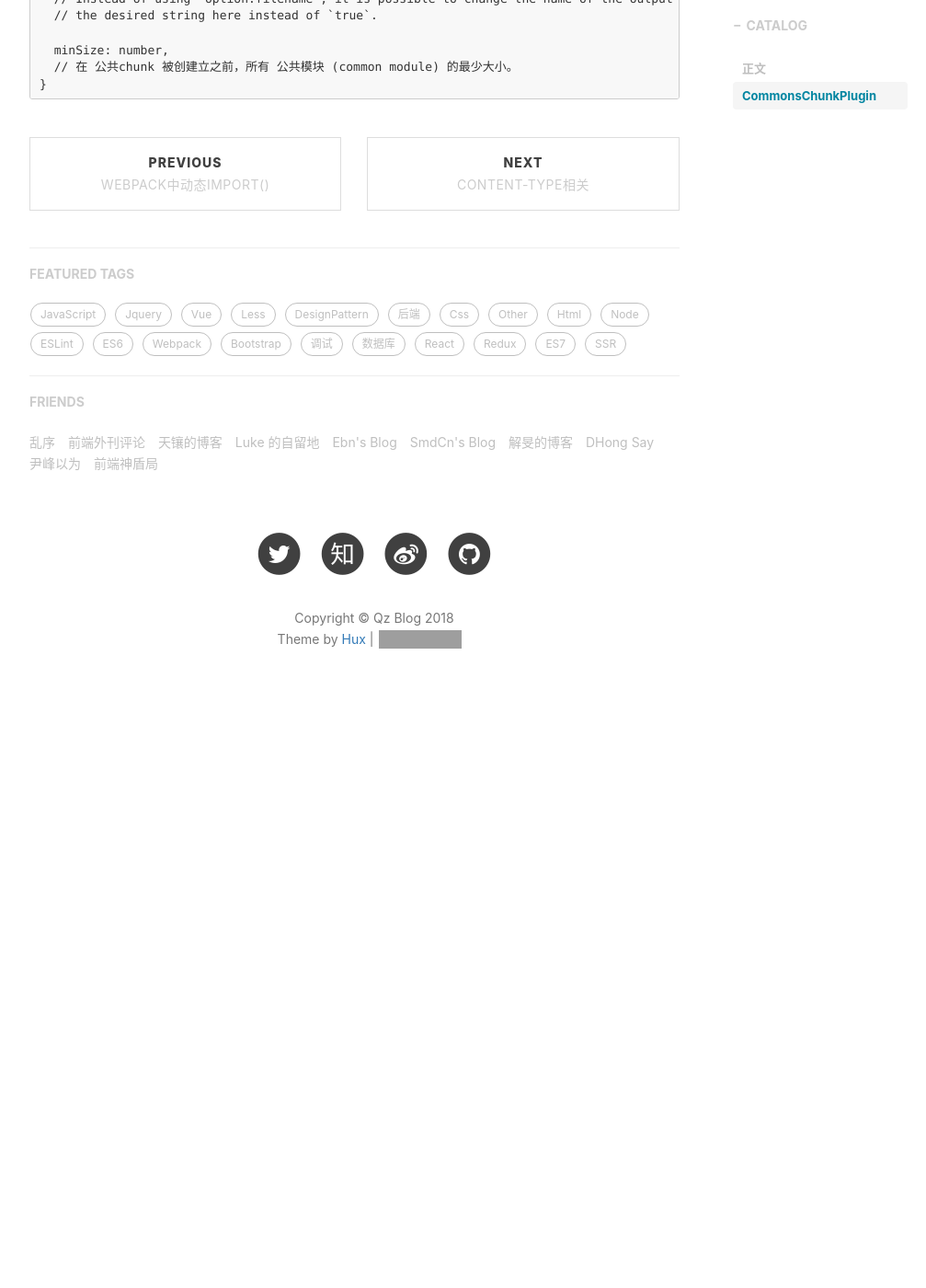
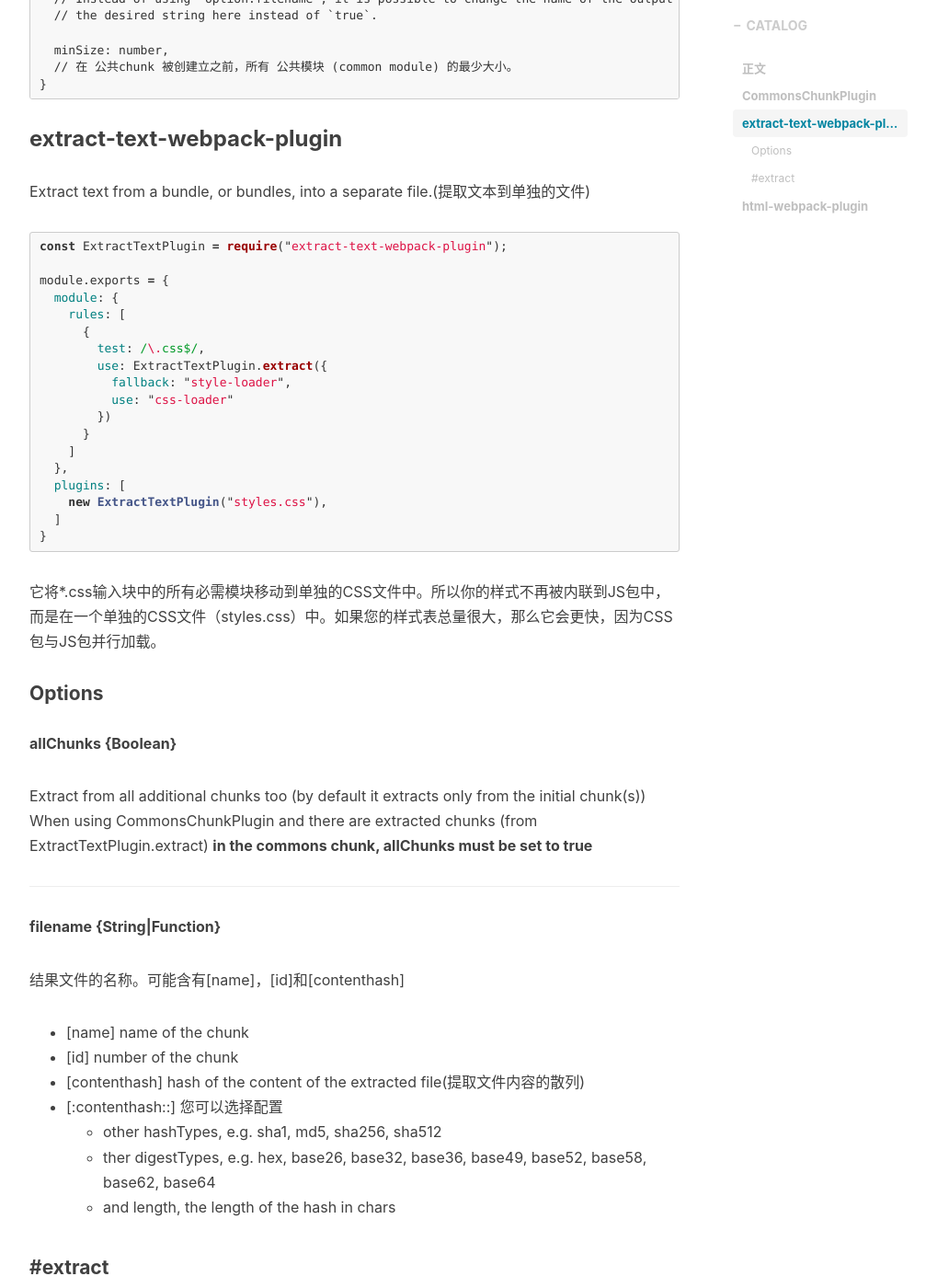
Before and after one commit to stephen-mi/QinZhen001.github.io, a Jekyll site: the page built from _posts/2018-05-19-webpack中的plugin-myblog.markdown, in a window 1280 px wide and 1400 px high, scrolled down 1752 px. Shown: the whole window at 92% size, without its empty margins (233-1240 px from the left). Built offline with Jekyll 4.4.1, drawn with Linux system fonts in a browser that asks for light colours; nearby versions of some CDN libraries; comment, search, counter and statistics services are not loaded; before the commit the page ends 2551 px from its top, so only the background shows below that; some of the changed text lies outside the part shown; grey boxes are pictures that could not be loaded.

Commit message:
qz commit

````diff
--- a/_posts/2018-05-19-webpack中的plugin-myblog.markdown
+++ b/_posts/2018-05-19-webpack中的plugin-myblog.markdown
@@ -69,3 +69,132 @@
   // 在 公共chunk 被创建立之前，所有 公共模块 (common module) 的最少大小。
 }
 ```
+
+### extract-text-webpack-plugin
+Extract text from a bundle, or bundles, into a separate file.(提取文本到单独的文件)
+
+```javascript
+const ExtractTextPlugin = require("extract-text-webpack-plugin");
+
+module.exports = {
+  module: {
+    rules: [
+      {
+        test: /\.css$/,
+        use: ExtractTextPlugin.extract({
+          fallback: "style-loader",
+          use: "css-loader"
+        })
+      }
+    ]
+  },
+  plugins: [
+    new ExtractTextPlugin("styles.css"),
+  ]
+}
+```
+
+它将*.css输入块中的所有必需模块移动到单独的CSS文件中。所以你的样式不再被内联到JS包中，而是在一个单独的CSS文件（styles.css）中。如果您的样式表总量很大，那么它会更快，因为CSS包与JS包并行加载。
+
+
+
+#### Options
+**allChunks 	{Boolean}**
+
+Extract from all additional chunks too (by default it extracts only from the initial chunk(s))
+When using CommonsChunkPlugin and there are extracted chunks (from ExtractTextPlugin.extract) **in the commons chunk, allChunks must be set to true**
+
+
+----------
+
+
+**filename	{String\|Function}**
+
+
+结果文件的名称。可能含有[name]，[id]和[contenthash]
+
+* [name] name of the chunk
+* [id] number of the chunk
+* [contenthash] hash of the content of the extracted file(提取文件内容的散列)
+* [<hashType>:contenthash:<digestType>:<length>] 您可以选择配置
+  * other hashTypes, e.g. sha1, md5, sha256, sha512
+  * ther digestTypes, e.g. hex, base26, base32, base36, base49, base52, base58, base62, base64
+  * and length, the length of the hash in chars
+
+
+
+#### #extract
+ExtractTextPlugin.extract(options: loader | object)
+
+Creates an extracting loader from an existing loader
+
+
+----------
+
+
+options.use	  **{String}/ {Array}/{Object}**
+
+应该用于将资源转换为CSS导出模块的加载程序（必需）
+
+
+----------
+
+
+options.fallback	**{String}/ {Array}/{Object}**
+
+加载器（例如'style-loader'），当CSS没有被提取时应该被使用（例如在一个额外的块中allChunks: false）
+
+
+----------
+
+
+options.publicPath	{String}
+
+覆盖publicPath此加载器的设置
+
+
+----------
+
+
+### html-webpack-plugin
+Plugin that simplifies creation of HTML files to serve your bundles(简化创建HTML文件)
+
+这是一个webpack插件，它可以简化创建HTML文件来为你的webpack包提供服务。这对于webpack在文件名中包含散列的bundle 来说尤其有用，它可以改变每个编译。您可以让插件为您生成一个HTML文件，使用lodash模板提供您自己的模板或使用您自己的加载器。
+
+
+
+The html-webpack-plugin provides **hooks** to extend it to your needs.
+
+
+The plugin will generate an HTML5 file for you that includes all your webpack bundles in the body using script tags. Just add the plugin to your webpack config as follows:
+
+
+
+webpack.config.js
+```
+const HtmlWebpackPlugin = require('html-webpack-plugin')
+
+module.exports = {
+  entry: 'index.js',
+  output: {
+    path: __dirname + '/dist',
+    filename: 'index_bundle.js'
+  },
+  plugins: [
+    new HtmlWebpackPlugin()
+  ]
+}
+```
+This will generate a file dist/index.html containing the following
+```css
+<!DOCTYPE html>
+<html>
+  <head>
+    <meta charset="UTF-8">
+    <title>Webpack App</title>
+  </head>
+  <body>
+    <script src="index_bundle.js"></script>
+  </body>
+</html>
+```
````
Also changed, not shown: _posts/2017-12-12-webpack入门-myblog.markdown (+6 -1 lines), _posts/2018-01-11-常用网站-myblog.markdown (+20 -0 lines), _posts/2018-03-21-webpack常用的loader-myblog.markdown (renamed from _posts/2018-03-21-常用的loader-myblog.markdown, +60 -44 lines).
